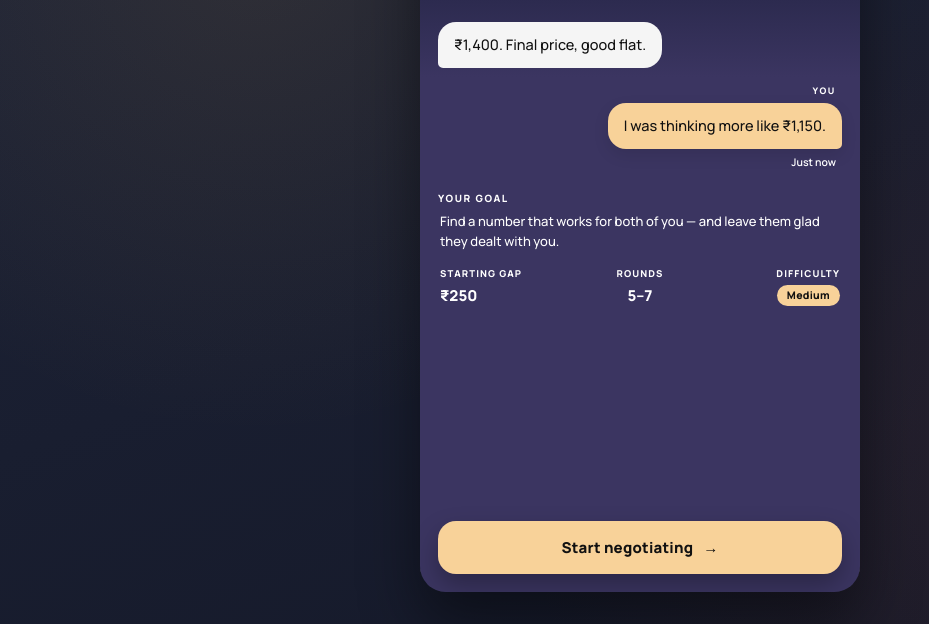
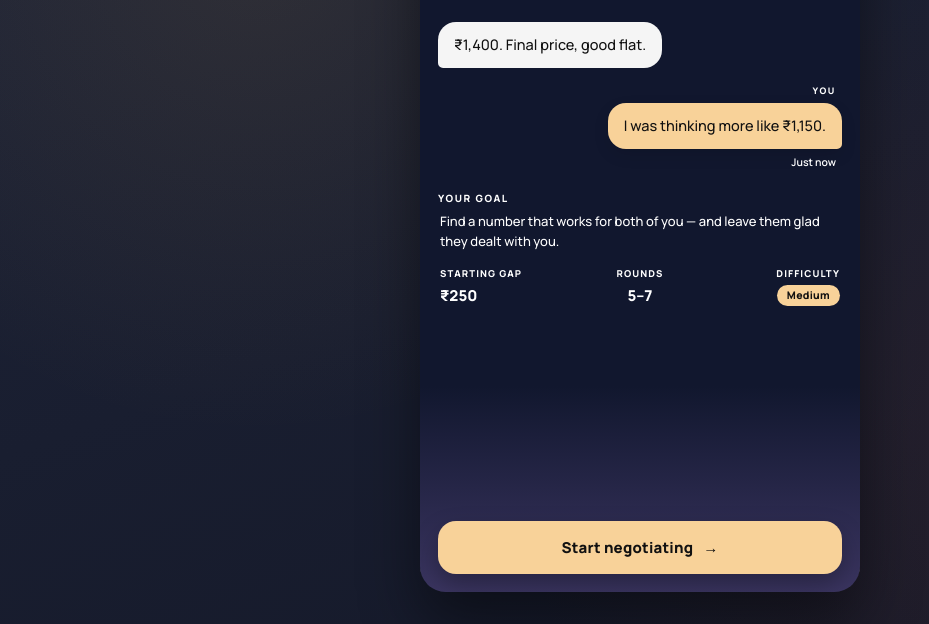
Before and after one commit to ra5922/MOL-BHAV, a plain HTML site: page briefing.html in a window 1280 px wide. Shown: the part 176-800 px from the top of the page, without its empty margins (0-929 px from the left). Drawn offline with Linux system fonts and the light colour scheme; a web font is replaced by a local one.

Commit message:
changes made

```diff
--- a/briefing.html
+++ b/briefing.html
@@ -68,7 +68,7 @@
   }
   .phone{
     width:min(420px,100%); min-height:680px; height:92vh; max-height:920px;
-    background:linear-gradient(180deg, var(--home-1) 0%, var(--home-1) 0%, var(--home-2) 30%);
+    background:linear-gradient(180deg, var(--home-1) 0%, var(--home-1) 72%, var(--home-2) 100%);
     border-radius:26px;
     box-shadow: 0 30px 60px rgba(0,0,0,0.45), 0 2px 0 rgba(255,255,255,0.4) inset;
     padding:20px 18px; display:flex; flex-direction:column; position:relative; overflow:hidden;
```
